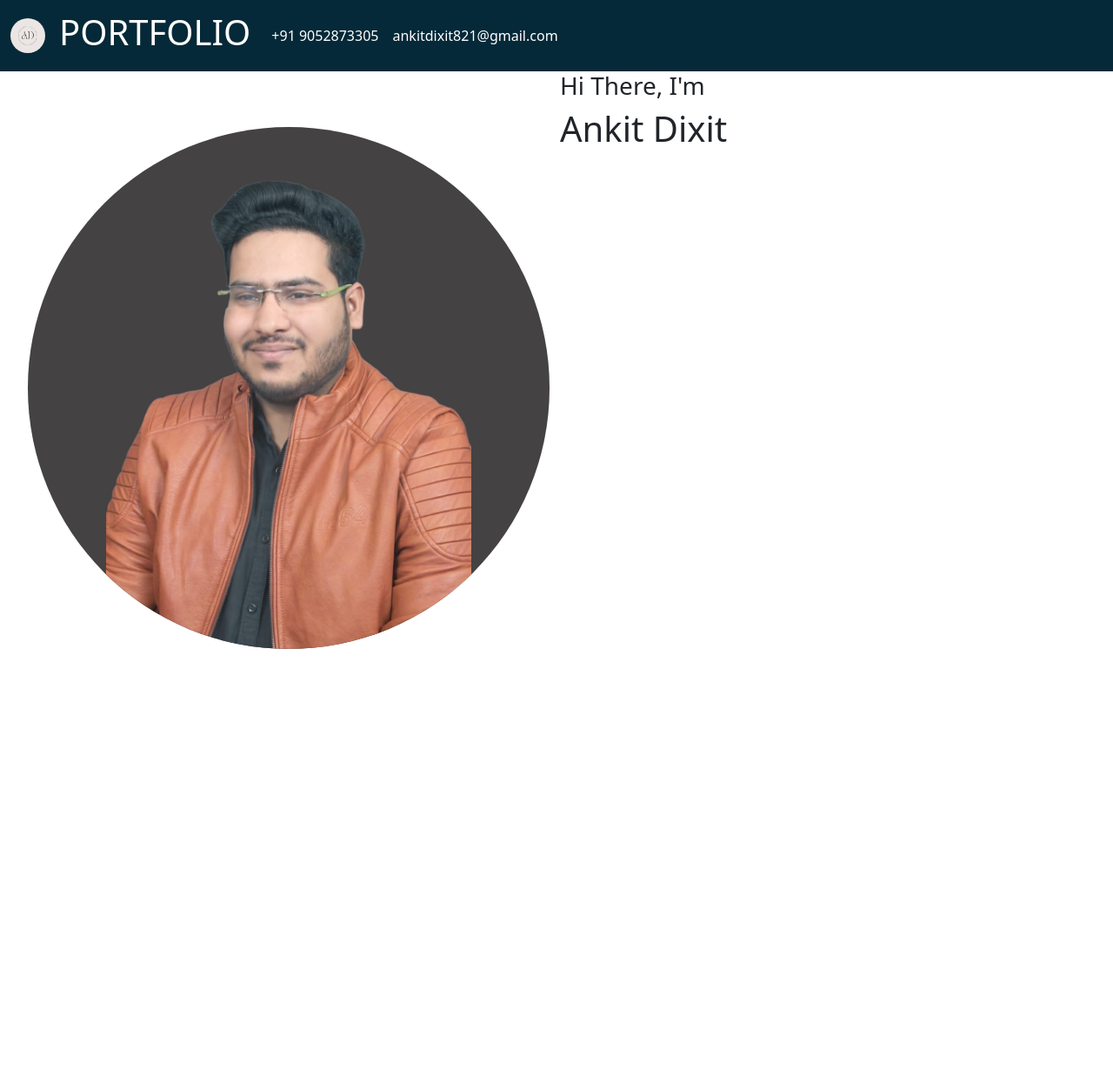
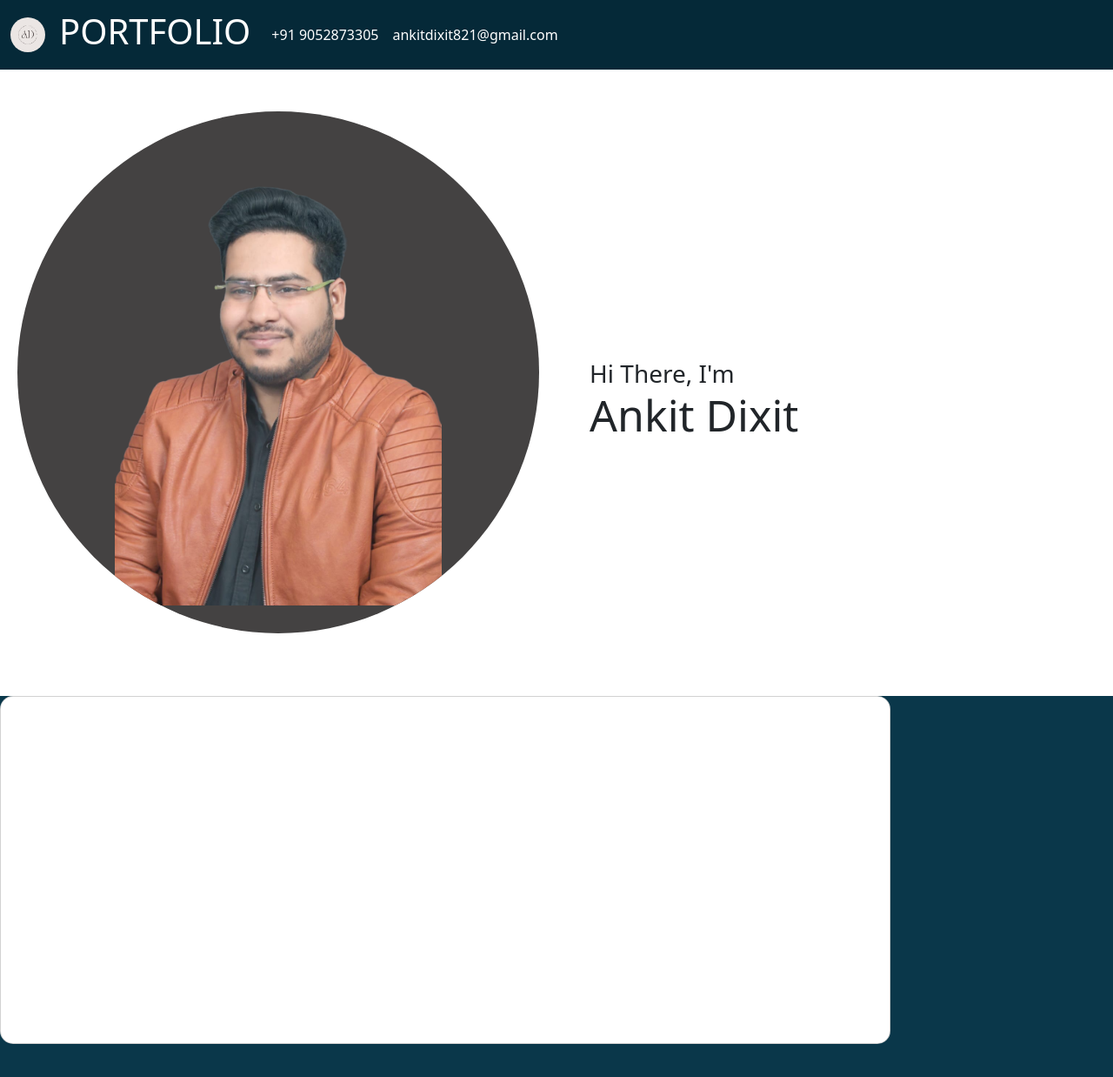
Before and after one commit to shekhardixit/APortfolio, a plain HTML site: page Index.html in a window 1280 px wide. Shown: the whole page at 87% size. Before the commit the page ends 810 px from the top, so only its background shows below. Drawn offline with nearby package versions, Linux system fonts and the light colour scheme.

Commit message:
Modified header section and created the card section

```diff
--- a/Index.css
+++ b/Index.css
@@ -1,3 +1,13 @@
+body, html {
+    margin: 0;
+    padding: 0;
+    height: 100%;
+}
+.container{
+    margin: 0;
+    height: 100vh;
+}
+
 .circle-img {
     width: 600px; /* Adjust the size as needed */
     height: 600px; /* Adjust the size as needed */
@@ -11,9 +21,16 @@
     height: 100%;
     object-fit:contain;
     background-color: rgb(68, 66, 66);
+    padding: 2rem;
 }
-nav{
+.navbar{
     background-color: #052938;
+    height: 5rem;
+    top: 0;
+    position: fixed;
+    z-index: 1000;
+    width: 100%;
+
 }
 .navbar-brand{
     color: #fff;
@@ -23,4 +40,34 @@ nav{
 }
 .container{
     margin: 0 2rem;
+    height: 100%;
+    z-index: 0;
+    position: relative;
+    display: block;
+    padding: 4rem 0;
+    width: 100%;
 }
+.intro{
+    display: flex;
+    height: 100vh;
+    align-items: center;
+    margin-left: 10%;
+}
+.article{
+    background-color: #0a374a;
+    height: calc(100vh - 5rem);
+    z-index: 2px;
+    position: relative;
+    height: 100vh;
+}
+.card{
+    background-color: #fff;
+    height: 50%;
+    width: 80%;
+    border-radius: 15px;
+    display: flex;
+    justify-content: center;
+    align-items: center;
+    position: absolute;
+
+}
--- a/Index.html
+++ b/Index.html
@@ -26,16 +26,23 @@
           </div>
         </div>
       </nav>
-      <div class="container">
-        <div class="row">
+      <div class="container section">
+        <div class="row header">
           <div class="col-sm-12 col-md-6 col-lg-7 col-xl-7 col-xxl-7 circle-img">
             <img src="./IMG/ankit2.png" alt="Ankit Dixit">
           </div>
           <div class="col-sm-12 col-md-6 col-lg-5 col-xl-5 col-xxl-5">
-            <h3>Hi There, I'm</h3>
-            <H1>Ankit Dixit</H1>
-            <!--Here need to keep JS Code-->
+            <div class="intro">
+              <h3>Hi There, I'm <br> <span style="font-size: 50px;">Ankit Dixit</span></h3>
+              <!--Here need to keep JS Code-->
+            </div>
           </div>
+        </div>
+      </div>
+
+      <div class="section article">
+        <div class="card">
+
         </div>
       </div>
 </body>
```
